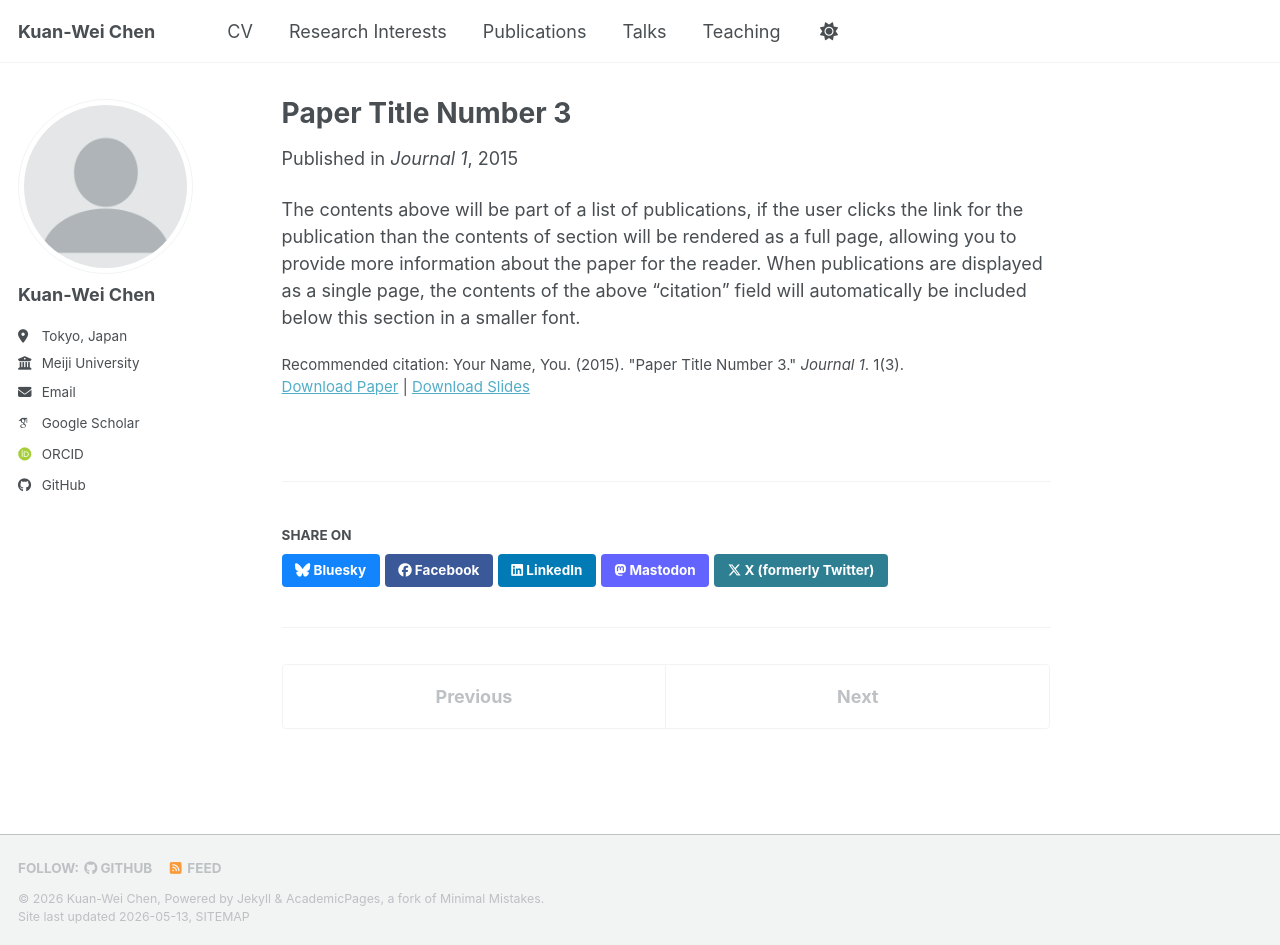
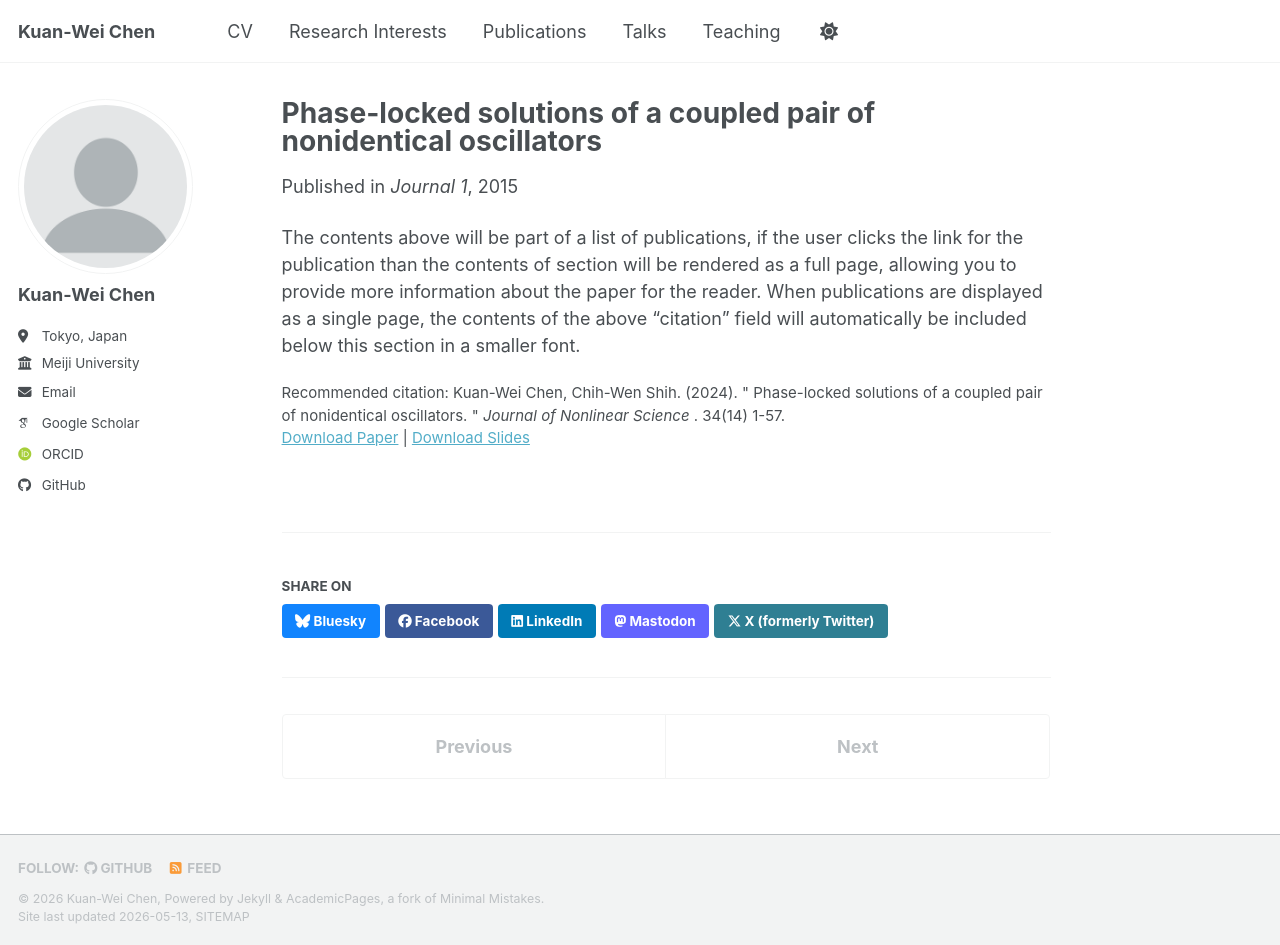
Before and after one commit to kwchen0613/kwchen0613.github.io, a Jekyll site: the page built from _publications/2015-10-01-paper-title-number-3.md, in a window 1280 px wide and 945 px high. Built offline with Jekyll 4.4.1, drawn with Linux system fonts in a browser that asks for light colours; some web fonts are replaced; a script bundle is joined from its source files by our own code; library files that are not in the unit come from our copies.

Commit message:
Update 2015-10-01-paper-title-number-3.md

```diff
--- a/_publications/2015-10-01-paper-title-number-3.md
+++ b/_publications/2015-10-01-paper-title-number-3.md
@@ -1,5 +1,5 @@
 ---
-title: "Paper Title Number 3"
+title: "Phase-locked solutions of a coupled pair of nonidentical oscillators"
 collection: publications
 category: manuscripts
 permalink: /publication/2015-10-01-paper-title-number-3
@@ -8,7 +8,7 @@ date: 2015-10-01
 venue: 'Journal 1'
 slidesurl: 'https://academicpages.github.io/files/slides3.pdf'
 paperurl: 'https://academicpages.github.io/files/paper3.pdf'
-citation: 'Your Name, You. (2015). &quot;Paper Title Number 3.&quot; <i>Journal 1</i>. 1(3).'
+citation: 'Kuan-Wei Chen, Chih-Wen Shih. (2024). &quot; Phase-locked solutions of a coupled pair of nonidentical oscillators. &quot; <i>Journal of Nonlinear Science </i>. 34(14) 1-57.'
 ---
 
 The contents above will be part of a list of publications, if the user clicks the link for the publication than the contents of section will be rendered as a full page, allowing you to provide more information about the paper for the reader. When publications are displayed as a single page, the contents of the above "citation" field will automatically be included below this section in a smaller font.
```
